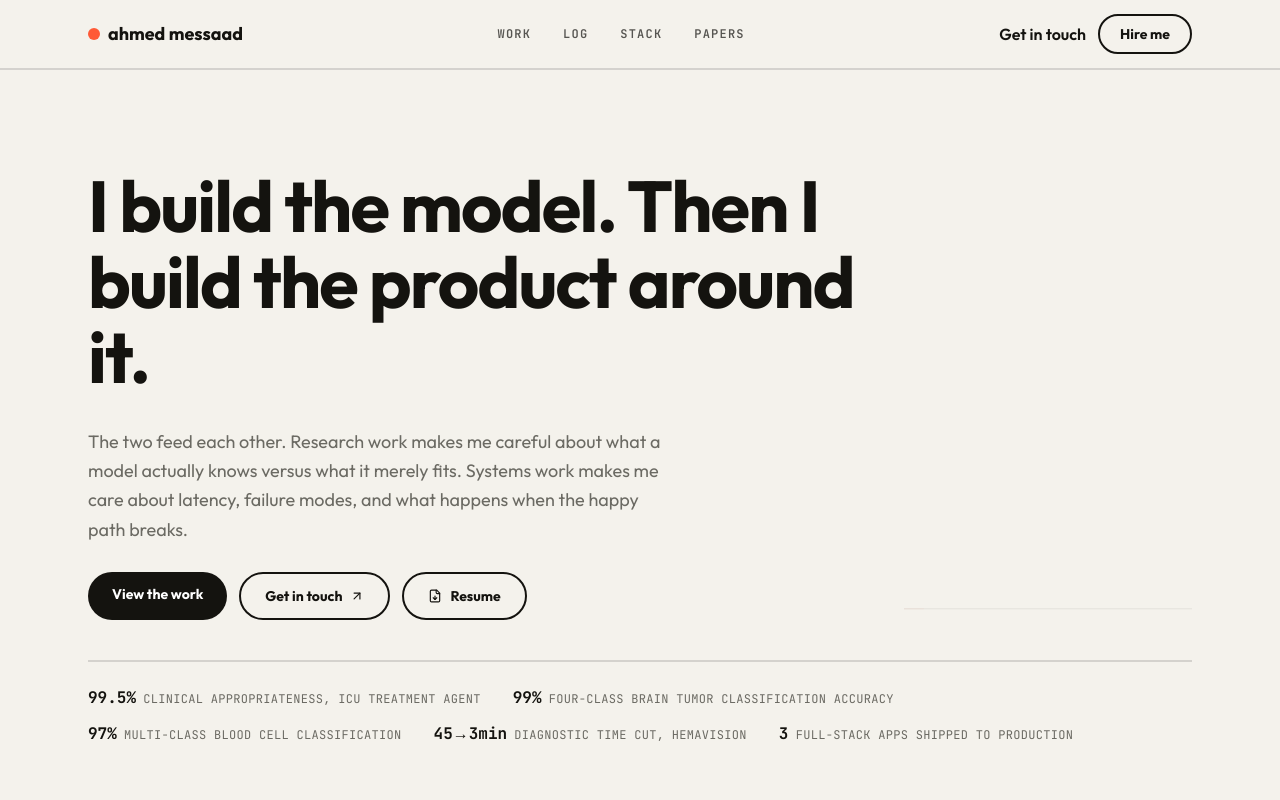
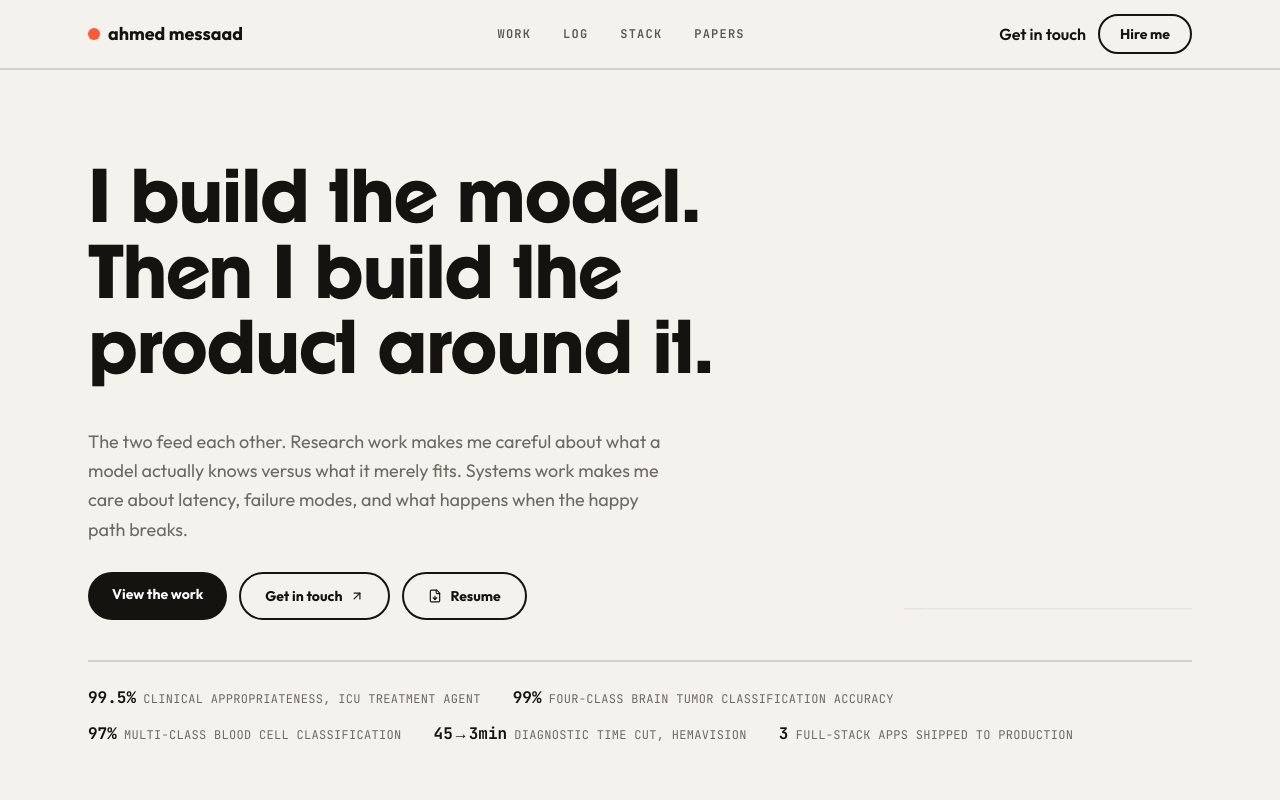
Before and after one commit to RYANX9/ahmedmessaad, a Next.js app: page / in a window 1280 px wide. Shown: the top 800 px of the page. Built offline with nearby package versions, Linux system fonts and the light colour scheme.

Commit message:
Update page.tsx

```diff
--- a/app/page.tsx
+++ b/app/page.tsx
@@ -305,8 +305,8 @@ export default function Portfolio() {
       {/* ================= HERO ================= */}
       <section id="top" className="mx-auto max-w-6xl px-6 pb-12 pt-8 sm:pb-16 sm:pt-10">
         <Reveal>
-          <h1 className="max-w-3xl text-4xl font-bold leading-[1.05] tracking-tight sm:text-5xl md:text-7xl">
-            {profile.tagline}
+          <h1 className="font-hero max-w-3xl text-4xl font-bold leading-[1.05] tracking-tight sm:text-5xl md:text-7xl">
+            {profile.tagline.replace(/A/g, "\uE000")}
           </h1>
         </Reveal>
 
```
